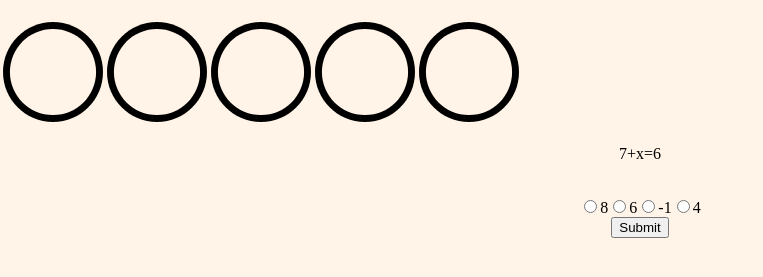
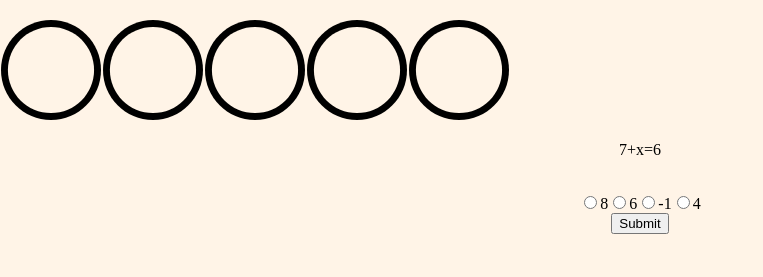
Before and after one commit to auxetica/auxetica.github.io, a plain HTML site: page variables1.html in a window 1280 px wide. Shown: the part 61-338 px from the top of the page, without its empty margins (0-763 px from the left). Drawn offline with Linux system fonts and the light colour scheme.

Commit message:
Add updateCircles

```diff
--- a/variables1.html
+++ b/variables1.html
@@ -10,11 +10,9 @@
     <h1>Axiom</h1>
     <table>
         <tr>
-            <td><img id="c1" src="./data/blackcircle100.png"><img></td>
-            <td><img id="c2" src="./data/blackcircle100.png"><img></td>
-            <td><img id="c3" src="./data/blackcircle100.png"><img></td>
-            <td><img id="c4" src="./data/blackcircle100.png"><img></td>
-            <td><img id="c5" src="./data/blackcircle100.png"><img></td>
+            <div id="circles">
+
+            </div>
         </tr>
     </table>
     <p id="PROBLEM_TEXT"></p>
--- a/variables1.js
+++ b/variables1.js
@@ -3,6 +3,9 @@ var answer;
 const questionAmount = 5;
 const answerAmount = 4;
 
+//graphics
+var blueCircle = "./data/bluecircle100.png";
+var blackCircle = "./data/blackcircle100.png";
 
 const submitButton = document.getElementById('submit');
 const quizContainer = document.getElementById('quiz');
@@ -19,13 +22,26 @@ function getRandom (n, upperBound) {
     return randomNumbers;
 }
 
+function getRandom (n, upperBound, avoidNum) {
+    let randomNumbers = [];
+    while (randomNumbers.length < n) {
+        let rand = (Math.floor(Math.random() * (upperBound-1)));
+        if (!randomNumbers.includes(rand) && rand!=avoidNum){
+            randomNumbers.push(rand);
+        }
+    }
+    return randomNumbers;
+}
+
 function setQuestion() {
     const num1 = Math.floor(Math.random() * 10);
     const num2 = Math.floor(Math.random() * 10);
     const correctAnswerNum = Math.floor(Math.random() * (answerAmount-1));
-    var optionArray = getRandom(answerAmount, 10);
     answer = num2-num1;
+    var optionArray = getRandom(answerAmount, 10, answer);
     document.getElementById('PROBLEM_TEXT').innerText = num1 + "+x=" + num2;
+    const optionContainer = document.createElement("div");
+    optionContainer.id = "optionContainer";
     for (let i = 0; i < answerAmount; i++) {
         const optionLabel = document.createElement("label");
         const option = document.createElement("input");
@@ -39,8 +55,9 @@ function setQuestion() {
             optionLabel.textContent = answer;
             option.value = answer;
         }
-        quizContainer.appendChild(option);
-        quizContainer.appendChild(optionLabel);
+        optionContainer.appendChild(option);
+        optionContainer.appendChild(optionLabel);
+        quizContainer.appendChild(optionContainer);
     }
 
 }
@@ -48,30 +65,40 @@ function setQuestion() {
 function checkAnswer() {
     const userAnswer = document.querySelector('input[name="q"]:checked').value;
     if (userAnswer != answer){
-        document.getElementById('PROBLEM_TEXT').innerText = "I hate you. Forever. " + score;
+        //document.getElementById('PROBLEM_TEXT').innerText = "I hate you. Forever. " + score;
     }
     else {
-        document.getElementById('PROBLEM_TEXT').innerText = "Thank you, Ted. " + score;
+        //document.getElementById('PROBLEM_TEXT').innerText = "Thank you, Ted. " + score;
         score++;
+        document.getElementById('optionContainer').remove();
+        updateCircles(score);
+        setQuestion();
+    }
+}
+
+//update circles to show n filled in circles
+function updateCircles(n) {
+    if (document.getElementById('circleContainer') != null) {
+        document.getElementById('circleContainer').remove();
+    }
+    const circleContainerOriginal = document.getElementById("circles");
+    const circleContainer = document.createElement("div");
+    circleContainer.id = "circleContainer";
+    for (let i = 0; i < questionAmount; i++) {
+        if (i < n) {
+            const circleData = document.createElement("td");
+            circleData.innerHTML = "<img id=\"c1\" src=" + blueCircle + "></img>";
+            circleContainer.appendChild(circleData);
+            circleContainerOriginal.appendChild(circleContainer);
+        }
+        else {
+            const circleData = document.createElement("td");
+            circleData.innerHTML = "<img id=\"c1\" src=" + blackCircle + "></img>";
+            circleContainer.appendChild(circleData);
+            circleContainerOriginal.appendChild(circleContainer);
+        }
     }
 }
 
 setQuestion()
-
-/*
-function results(){
-    function showResults(quizContainer) {
-        let userAnswer = (quizContainer.querySelector("input[name='q']:checked")||{}).value;
-        if (userAnswer == num2-num1) {
-            document.getElementById('PROBLEM_TEXT').innerText = userAnswer;
-        }
-        else {
-            document.getElementById('PROBLEM_TEXT').innerText = userAnswer;
-        }
-    }
-
-    submitButton.onclick = function() {
-        showResults(quizContainer);
-    }
-}
-*/
+updateCircles(0);
```
